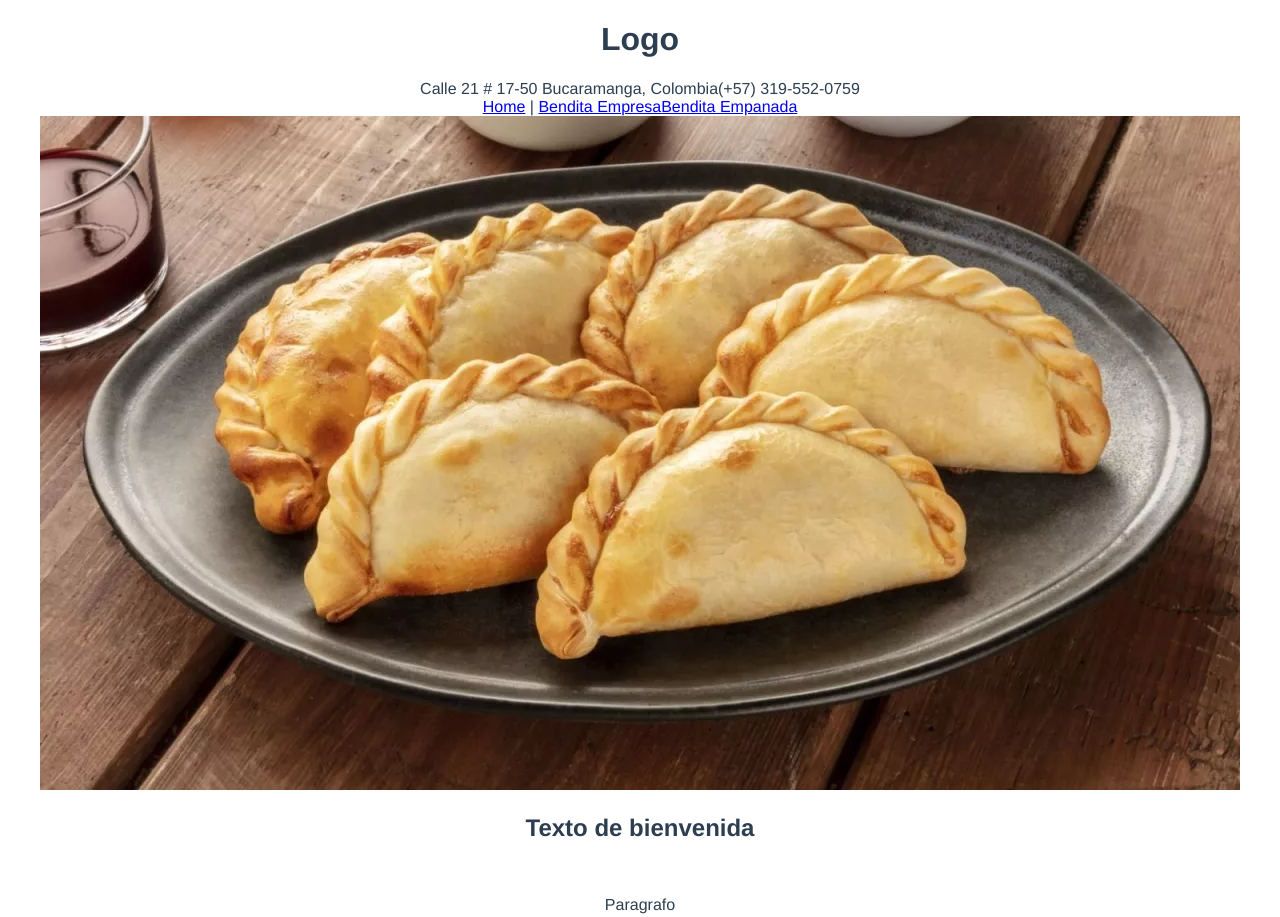
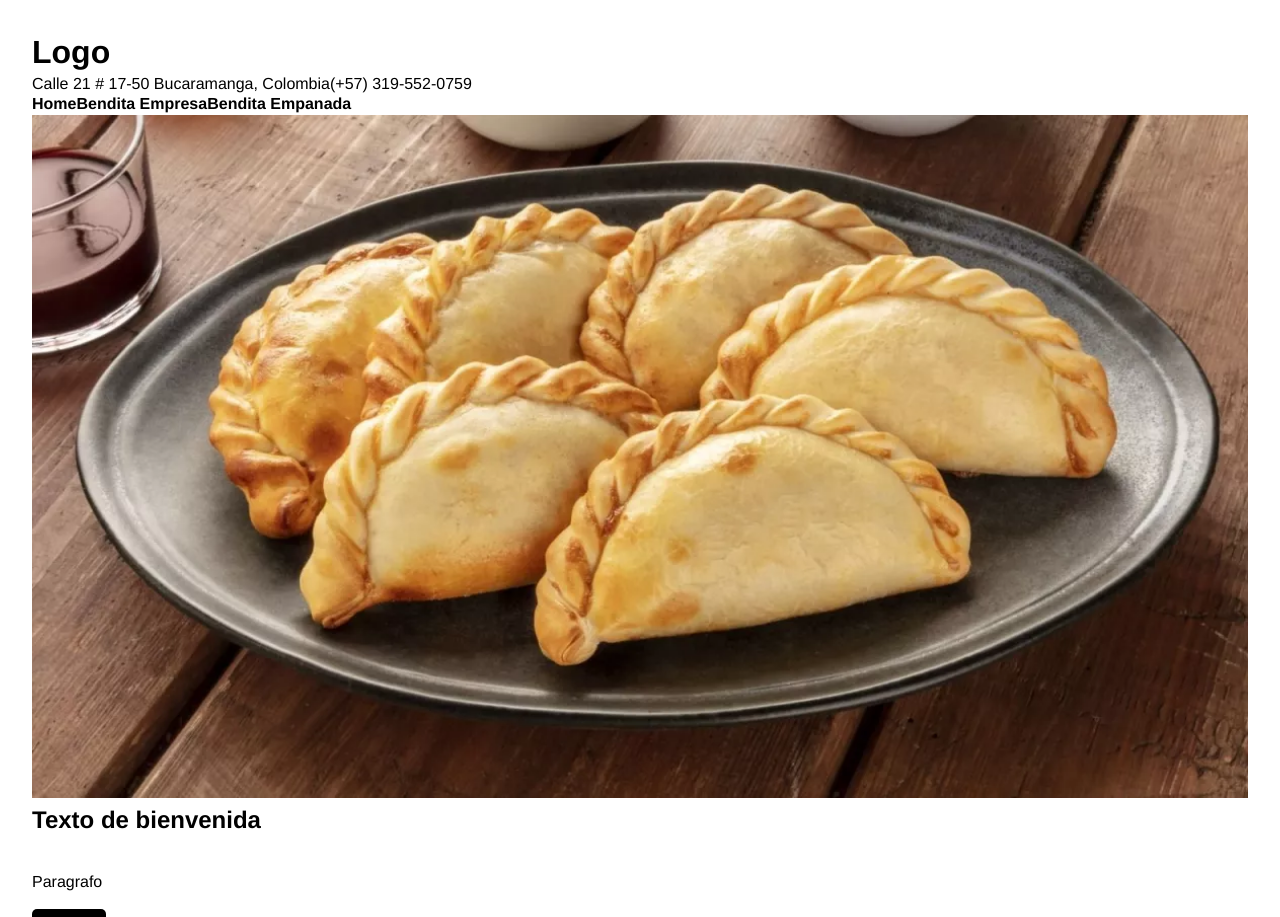
Before and after one commit to sebasmoles/bendita-empanada-es, a Vue app: page / in a window 1280 px wide. Shown: the top 917 px of the page. Built offline with nearby package versions, Linux system fonts and the light colour scheme.

Commit message:
estilo(app): agregar estilos globales

```diff
--- a/src/App.vue
+++ b/src/App.vue
@@ -1,8 +1,10 @@
 <template>
-	<Header />
-	<Hero />
-	<router-view />
-	<Footer />
+	<div class="container">
+		<Header />
+		<Hero />
+		<router-view />
+		<Footer />
+	</div>
 </template>
 
 <script>
@@ -20,24 +22,59 @@
 </script>
 
 <style>
-	#app {
-		font-family: Avenir, Helvetica, Arial, sans-serif;
-		-webkit-font-smoothing: antialiased;
-		-moz-osx-font-smoothing: grayscale;
-		text-align: center;
-		color: #2c3e50;
+	html {
+		font-size: 100%;
+		box-sizing: border-box;
 	}
 
-	#nav {
-		padding: 30px;
+	*,
+	*::before,
+	*::after {
+		box-sizing: inherit;
 	}
 
-	#nav a {
-		font-weight: bold;
-		color: #2c3e50;
+	body {
+		margin: 0;
+		padding: 0;
+		line-height: 1.3;
+		font-family: Avenir, Helvetica, Arial, sans-serif;
+		font-size: 1rem;
+		color: black;
+		background-color: white;
 	}
 
-	#nav a.router-link-exact-active {
-		color: #42b983;
+	h1,
+	h2,
+	h3 {
+		margin: 0px;
+	}
+
+	a,
+	a:visited {
+		text-decoration: none;
+		color: black;
+		font-weight: bold;
+	}
+
+	a:hover {
+		color: gray;
+	}
+
+	button {
+		color: white;
+		background-color: black;
+		font-size: 1rem;
+		border: none;
+		border-radius: 5px;
+		padding: 0.5rem 1rem;
+		cursor: pointer;
+	}
+
+	button:hover {
+		background-color: gray;
+	}
+
+	.container {
+		margin: 2rem;
 	}
 </style>
--- a/src/components/Header.vue
+++ b/src/components/Header.vue
@@ -6,7 +6,7 @@
 			<span>(+57) 319-552-0759</span>
 		</div>
 		<nav>
-			<router-link to="/">Home</router-link> |
+			<router-link to="/">Home</router-link>
 			<router-link to="/empresa">Bendita Empresa</router-link>
 			<router-link to="/productos">Bendita Empanada</router-link>
 		</nav>
--- a/src/components/Hero.vue
+++ b/src/components/Hero.vue
@@ -1,5 +1,9 @@
 <template>
-	<img src="../assets/empanada-hero.jpeg" alt="Empanadas" />
+	<img
+		src="../assets/empanada-hero.jpeg"
+		alt="Empanadas"
+		class="imagen-hero"
+	/>
 </template>
 
 <script>
@@ -8,4 +12,8 @@
 	};
 </script>
 
-<style scoped></style>
+<style scoped>
+	.imagen-hero {
+		width: 100%;
+	}
+</style>
```
Also changed, not shown: 1 other file (tests, documents, lock files or other folders).
